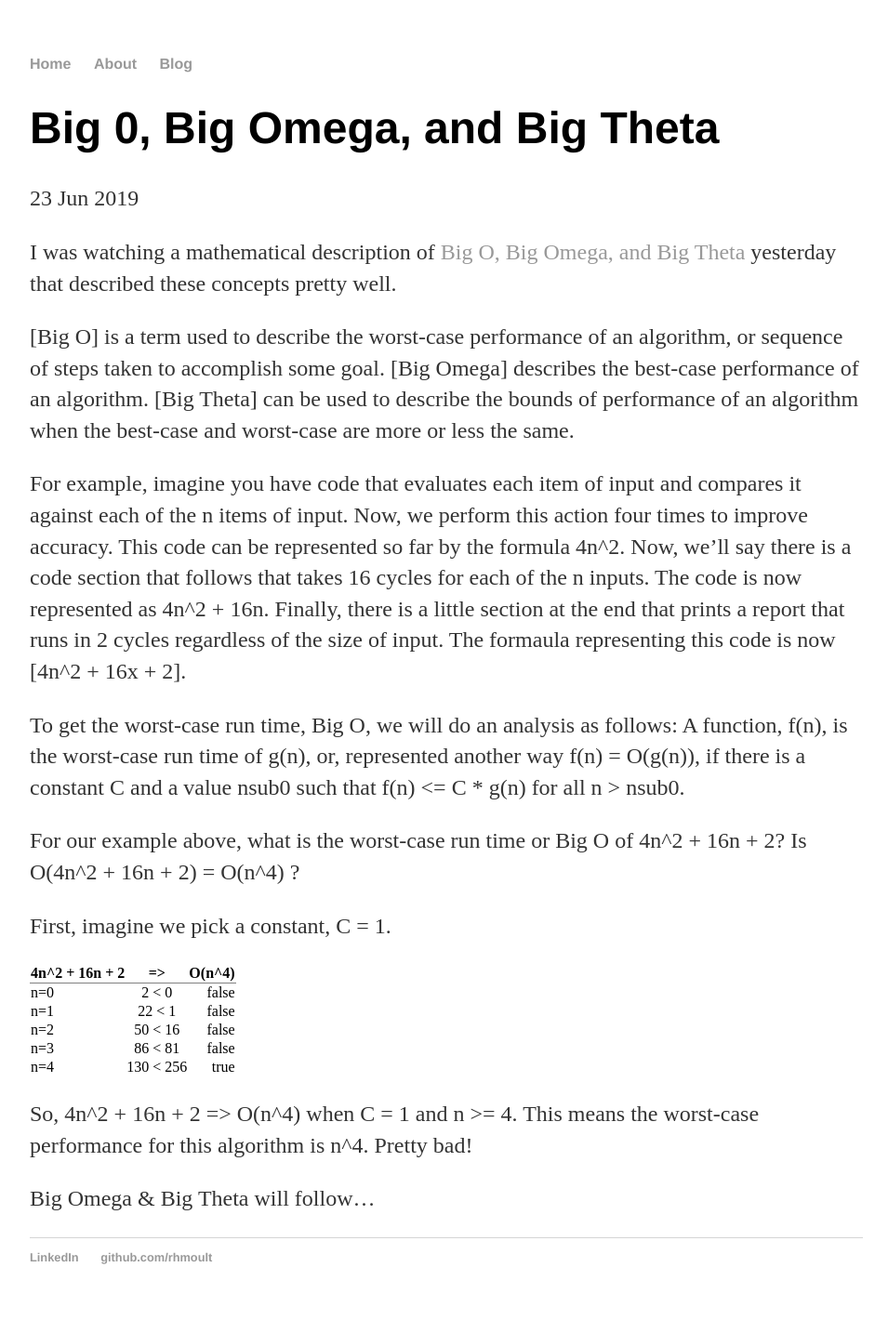
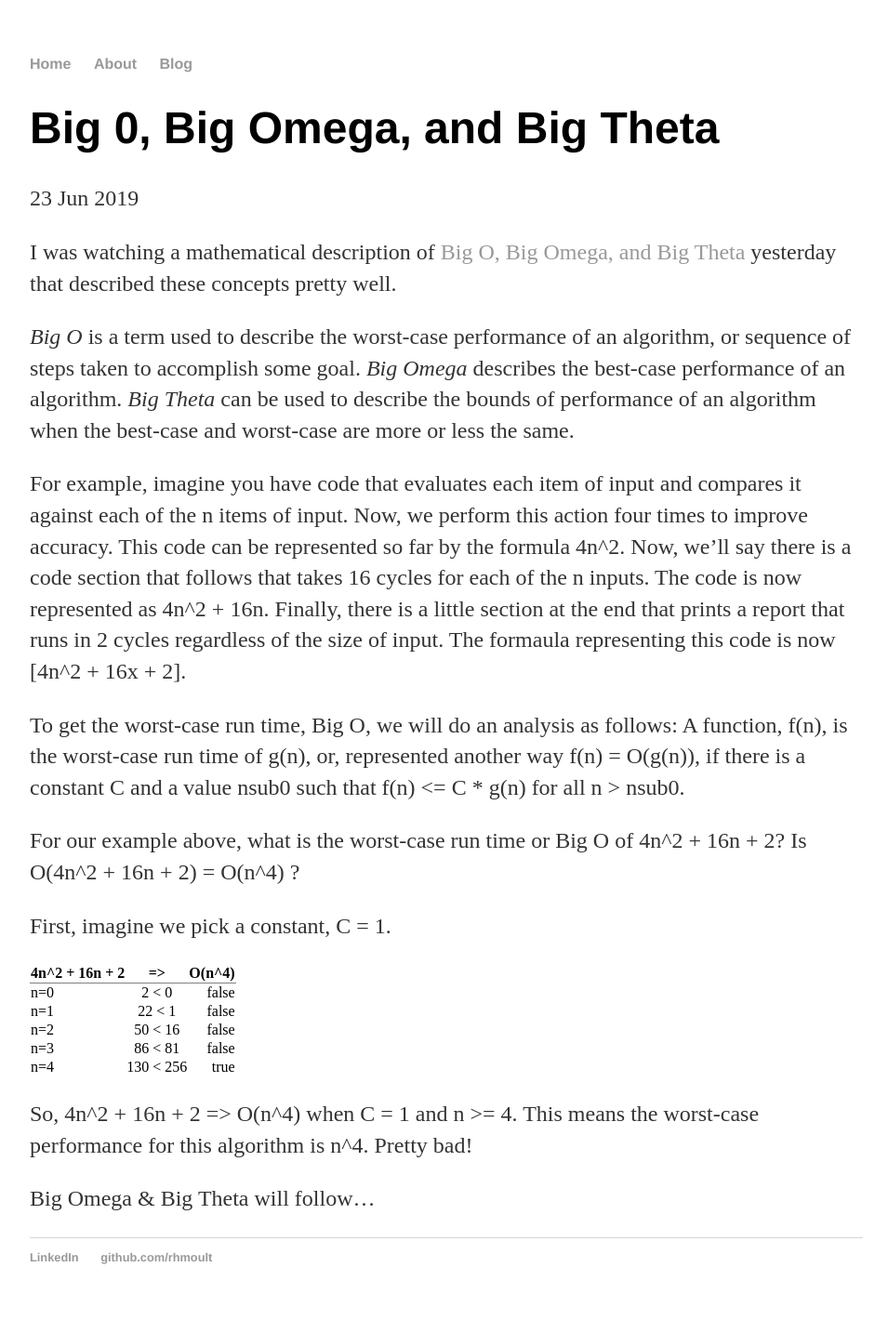
Before and after one commit to rhmoult/rhmoult.github.io, a Jekyll site: the page built from _posts/2019-06-23-Big-O-mathematical-description.md, in a window 1280 px wide. Shown: the whole page at 93% size, without its empty margins (160-1115 px from the left). Built offline with Jekyll 4.4.1, drawn with Linux system fonts in a browser that asks for light colours.

Commit message:
Fix emphasis

```diff
--- a/_posts/2019-06-23-Big-O-mathematical-description.md
+++ b/_posts/2019-06-23-Big-O-mathematical-description.md
@@ -6,7 +6,7 @@ date: 2019-06-23
 
 I was watching a mathematical description of [Big O, Big Omega, and Big Theta](https://www.youtube.com/watch?v=ei-A_wy5Yxw&inden=2&list=PL1BaGV1cIH4UhkL8a9bJGG356covJ76qN) yesterday that described these concepts pretty well.
 
-[Big O] is a term used to describe the worst-case performance of an algorithm, or sequence of steps taken to accomplish some goal. [Big Omega] describes the best-case performance of an algorithm. [Big Theta] can be used to describe the bounds of performance of an algorithm when the best-case and worst-case are more or less the same.
+*Big O* is a term used to describe the worst-case performance of an algorithm, or sequence of steps taken to accomplish some goal. *Big Omega* describes the best-case performance of an algorithm. *Big Theta* can be used to describe the bounds of performance of an algorithm when the best-case and worst-case are more or less the same.
 
 For example, imagine you have code that evaluates each item of input and compares it against each of the n items of input.  Now, we perform this action four times to improve accuracy.  This code can be represented so far by the formula 4n^2.  Now, we'll say there is a code section that follows that takes 16 cycles for each of the n inputs.  The code is now represented as 4n^2 + 16n.  Finally, there is a little section at the end that prints a report that runs in 2 cycles regardless of the size of input.  The formaula representing this code is now [4n^2 + 16x + 2].
 
```
